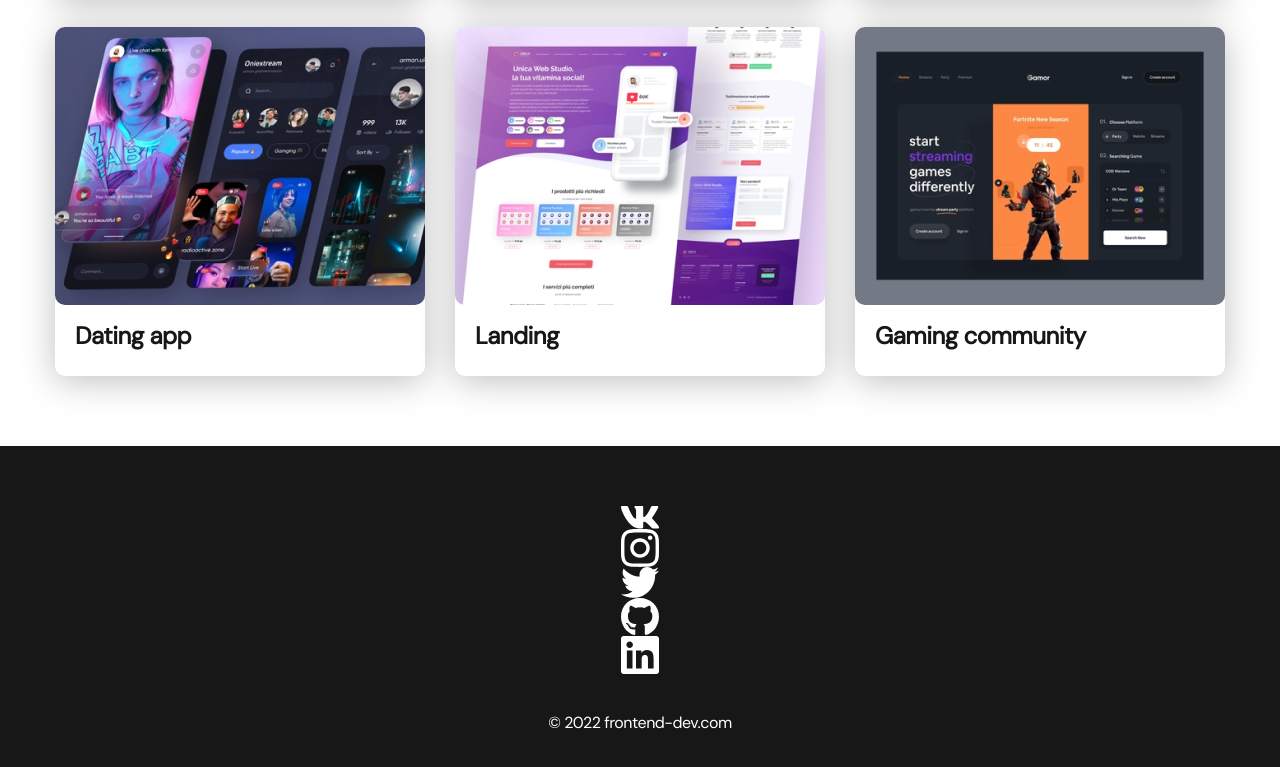
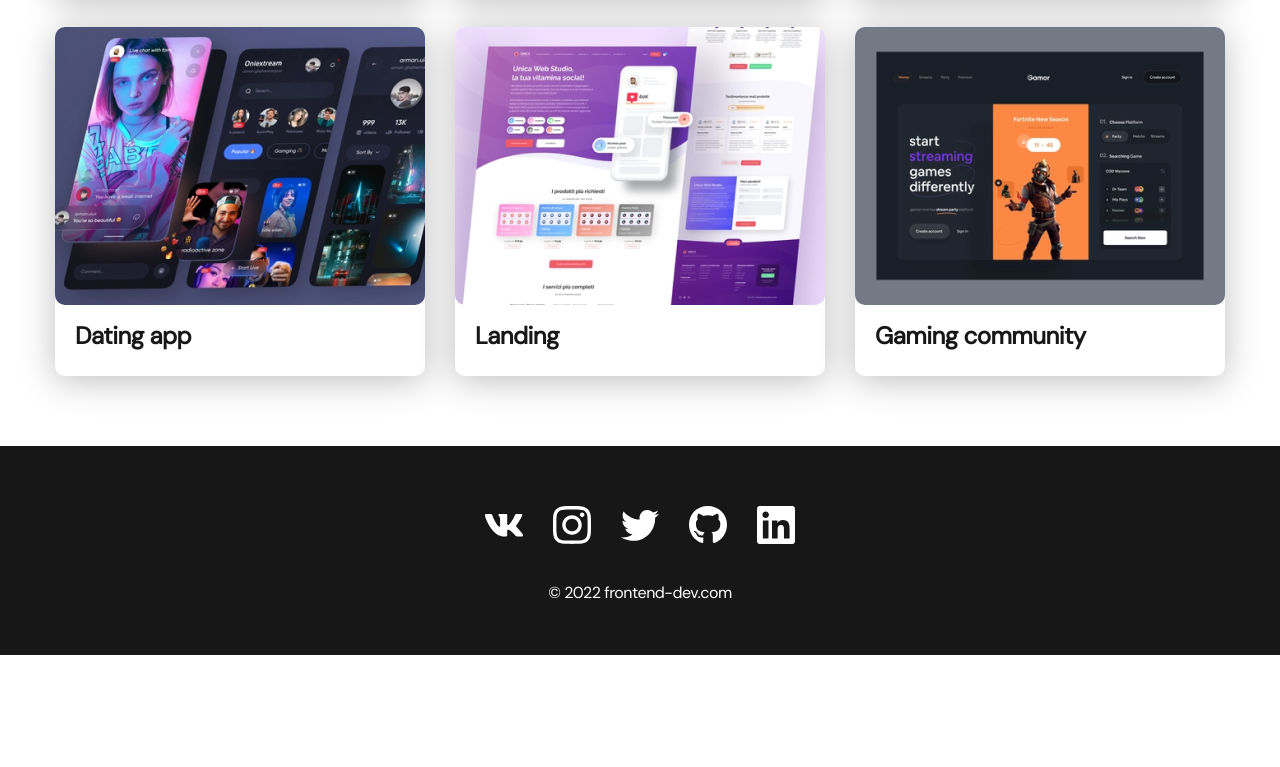
Before and after one commit to artem-230999/portfolio-react-webcademy, a plain HTML site: page index.html in a window 1280 px wide. Shown: the part 1320-2087 px from the top of the page. After the commit the page ends 1975 px from the top, so only its background shows below. Drawn offline with Linux system fonts and the light colour scheme; files whose address does not match are found by name.

Commit message:
fixed link file social.css

```diff
--- a/css/modules/footer.css
+++ b/css/modules/footer.css
@@ -1,4 +1,4 @@
-@import url('./modules/social.css');
+@import url('./social.css');
 
 .footer {
   padding: 60px 0 50px;
```
